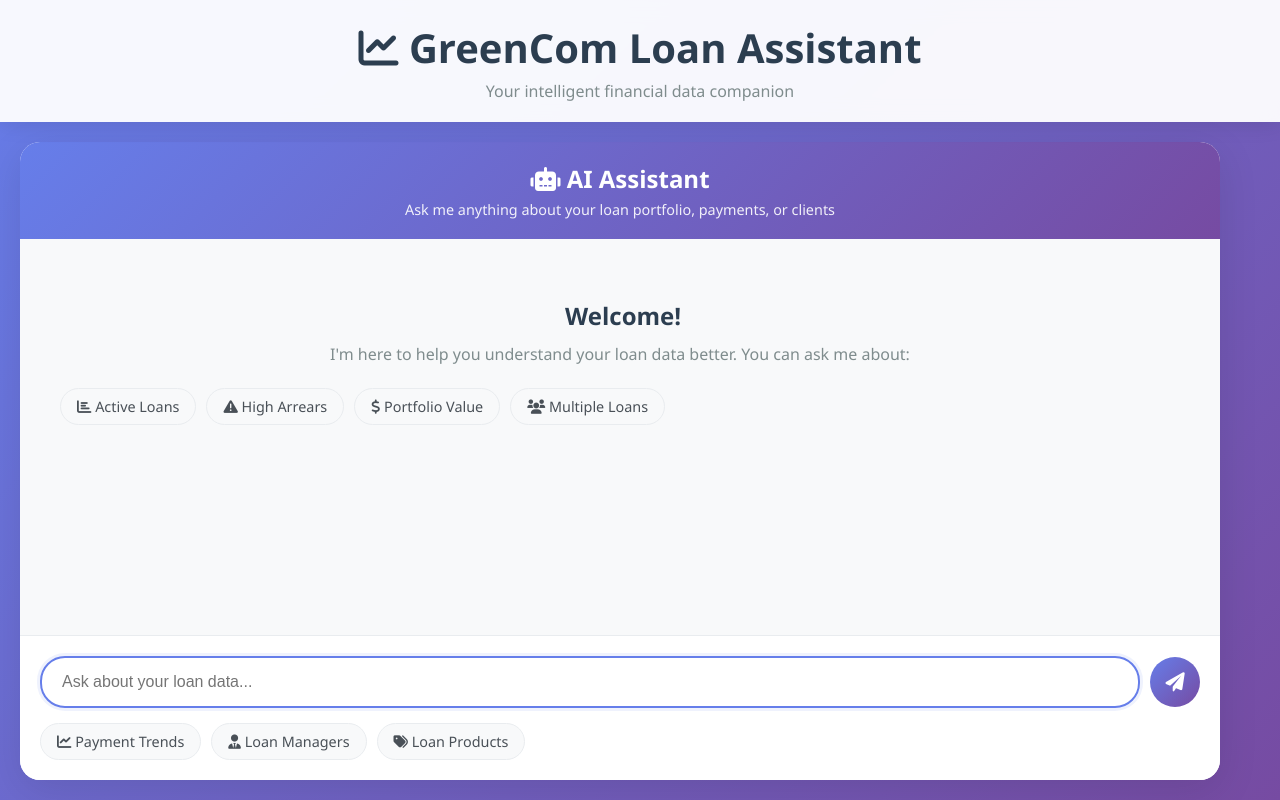
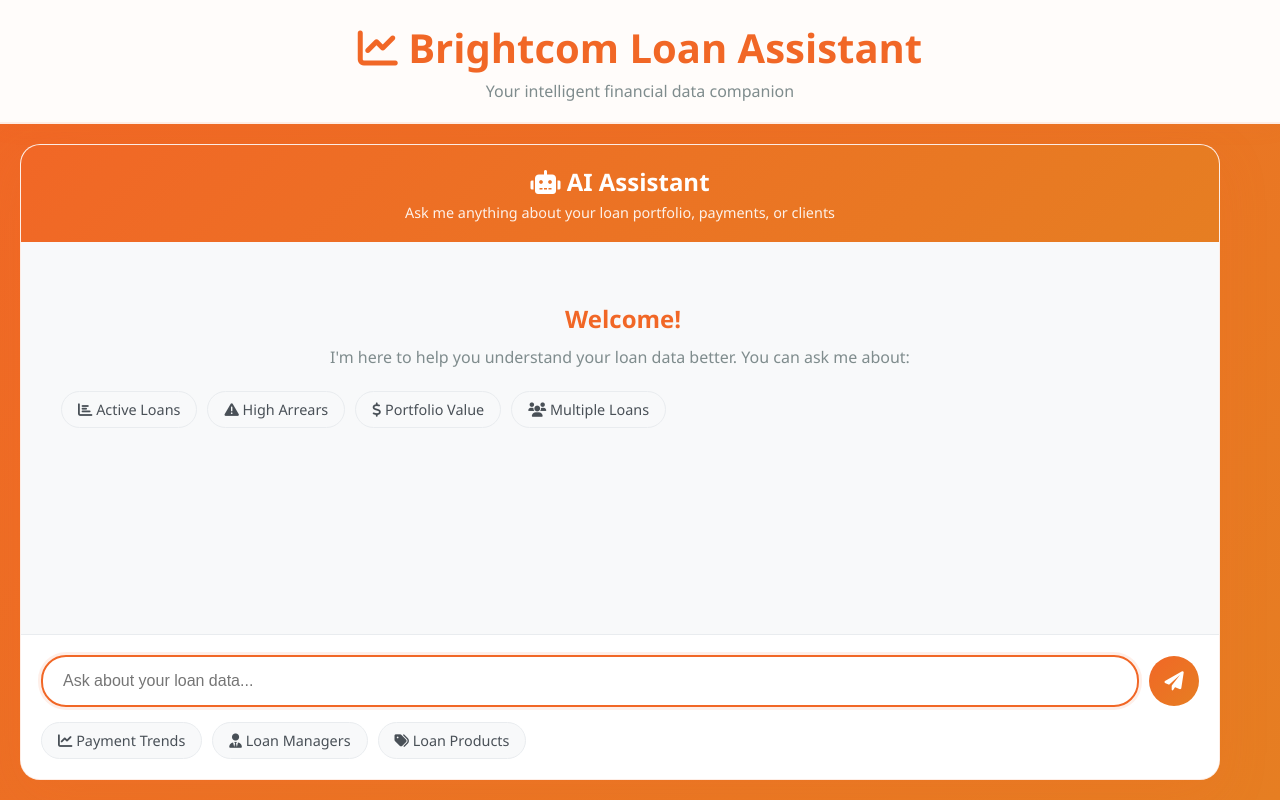
Before and after one commit to Leooruko/loan_agent_api, a Flask app: page / in a window 1280 px wide. Run offline with Flask 3, Linux system fonts and the light colour scheme.

Commit message:
"rebranded to Brightcom"

```diff
--- a/app.py
+++ b/app.py
@@ -97,14 +97,14 @@ def health_check():
     return jsonify({
         "status": "healthy",
         "timestamp": datetime.now().isoformat(),
-        "service": "GreenCom Loan Assistant API"
+        "service": "Brightcom Loan Assistant API"
     })
 
 @app.route("/api/info", methods=['GET'])
 def api_info():
     """API information endpoint"""
     return jsonify({
-        "name": "GreenCom Loan Assistant API",
+        "name": "Brightcom Loan Assistant API",
         "version": "1.0.0",
         "description": "AI-powered loan data analysis and insights",
         "capabilities": [
--- a/config.py
+++ b/config.py
@@ -28,7 +28,7 @@ DATA_CONFIG = {
 
 # UI Configuration
 UI_CONFIG = {
-    'APP_TITLE': 'GreenCom Loan Assistant',
+    'APP_TITLE': 'Brightcom Loan Assistant',
     'APP_DESCRIPTION': 'Your intelligent financial data companion',
     'WELCOME_MESSAGE': "I'm here to help you understand your loan data better. You can ask me about:",
     'SUGGESTIONS': [
--- a/start.py
+++ b/start.py
@@ -90,7 +90,7 @@ def install_dependencies():
 
 def start_application():
     """Start the Flask application"""
-    print("\n🚀 Starting GreenCom Loan Assistant...")
+    print("\n🚀 Starting Brightcom Loan Assistant...")
     print("=" * 50)
 
     try:
@@ -113,7 +113,7 @@ def start_application():
 
 def main():
     """Main startup function"""
-    print("🏦 GreenCom Loan Assistant - Startup")
+    print("🏦 Brightcom Loan Assistant - Startup")
     print("=" * 50)
 
     # Check Python version
--- a/templates/index.html
+++ b/templates/index.html
@@ -3,7 +3,7 @@
 <head>
   <meta charset="UTF-8" />
   <meta name="viewport" content="width=device-width, initial-scale=1.0" />
-  <title>GreenCom Loan Assistant</title>
+  <title>Brightcom Loan Assistant</title>
   <link href="https://cdnjs.cloudflare.com/ajax/libs/font-awesome/6.0.0/css/all.min.css" rel="stylesheet">
 
   <style>
@@ -15,23 +15,24 @@
 
     body {
       font-family: 'Segoe UI', Tahoma, Geneva, Verdana, sans-serif;
-      background: linear-gradient(135deg, #667eea 0%, #764ba2 100%);
+      background: linear-gradient(135deg, #f16726 0%, #e67e22 100%);
       height: 100vh;
       display: flex;
       flex-direction: column;
     }
 
     .header {
-      background: rgba(255, 255, 255, 0.95);
+      background: rgba(255, 255, 255, 0.98);
       backdrop-filter: blur(10px);
       padding: 20px;
       text-align: center;
-      box-shadow: 0 2px 20px rgba(0, 0, 0, 0.1);
+      box-shadow: 0 2px 20px rgba(241, 103, 38, 0.1);
       z-index: 100;
+      border-bottom: 2px solid rgba(241, 103, 38, 0.1);
     }
 
     .header h1 {
-      color: #2c3e50;
+      color: #f16726;
       font-size: 2.5rem;
       font-weight: 700;
       margin-bottom: 5px;
@@ -50,16 +51,17 @@
       max-width: 1200px;
       margin: 0 auto;
       width: 100%;
-      background: rgba(255, 255, 255, 0.95);
+      background: rgba(255, 255, 255, 0.98);
       backdrop-filter: blur(10px);
       border-radius: 20px;
       margin: 20px;
-      box-shadow: 0 10px 40px rgba(0, 0, 0, 0.1);
+      box-shadow: 0 15px 50px rgba(241, 103, 38, 0.15);
+      border: 1px solid rgba(241, 103, 38, 0.1);
       overflow: hidden;
     }
 
     .chat-header {
-      background: linear-gradient(135deg, #667eea 0%, #764ba2 100%);
+      background: linear-gradient(135deg, #f16726 0%, #e67e22 100%);
       color: white;
       padding: 20px;
       text-align: center;
@@ -106,12 +108,12 @@
     }
 
     .message.user .message-avatar {
-      background: linear-gradient(135deg, #667eea 0%, #764ba2 100%);
+      background: linear-gradient(135deg, #f16726 0%, #e67e22 100%);
       color: white;
     }
 
     .message.bot .message-avatar {
-      background: linear-gradient(135deg, #2ecc71 0%, #27ae60 100%);
+      background: linear-gradient(135deg, #27ae60 0%, #2ecc71 100%);
       color: white;
     }
 
@@ -125,7 +127,7 @@
     }
 
     .message.user .message-content {
-      background: linear-gradient(135deg, #667eea 0%, #764ba2 100%);
+      background: linear-gradient(135deg, #f16726 0%, #e67e22 100%);
       color: white;
       border-bottom-right-radius: 5px;
     }
@@ -161,7 +163,7 @@
       width: 8px;
       height: 8px;
       border-radius: 50%;
-      background: #667eea;
+      background: #f16726;
       animation: typing 1.4s infinite ease-in-out;
     }
 
@@ -192,9 +194,9 @@
     }
 
     .chat-input:focus {
-      border-color: #667eea;
+      border-color: #f16726;
       background: white;
-      box-shadow: 0 0 0 3px rgba(102, 126, 234, 0.1);
+      box-shadow: 0 0 0 3px rgba(241, 103, 38, 0.1);
     }
 
     .send-button {
@@ -202,7 +204,7 @@
       height: 50px;
       border: none;
       border-radius: 50%;
-      background: linear-gradient(135deg, #667eea 0%, #764ba2 100%);
+      background: linear-gradient(135deg, #f16726 0%, #e67e22 100%);
       color: white;
       font-size: 1.2rem;
       cursor: pointer;
@@ -214,7 +216,7 @@
 
     .send-button:hover {
       transform: scale(1.05);
-      box-shadow: 0 5px 15px rgba(102, 126, 234, 0.4);
+      box-shadow: 0 5px 15px rgba(241, 103, 38, 0.4);
     }
 
     .send-button:disabled {
@@ -242,9 +244,9 @@
     }
 
     .suggestion-chip:hover {
-      background: #667eea;
+      background: #f16726;
       color: white;
-      border-color: #667eea;
+      border-color: #f16726;
     }
 
     .welcome-message {
@@ -254,7 +256,7 @@
     }
 
     .welcome-message h3 {
-      color: #2c3e50;
+      color: #f16726;
       margin-bottom: 10px;
       font-size: 1.5rem;
     }
@@ -333,7 +335,7 @@
 
 <body>
   <div class="header">
-    <h1><i class="fas fa-chart-line"></i> GreenCom Loan Assistant</h1>
+    <h1><i class="fas fa-chart-line"></i> Brightcom Loan Assistant</h1>
     <p>Your intelligent financial data companion</p>
   </div>
 
--- a/utils.py
+++ b/utils.py
@@ -14,7 +14,7 @@ memory = ConversationBufferMemory(return_messages=True)
 llm = Ollama(
     model = AI_CONFIG['MODEL_NAME'],
     system='''
-    You are a friendly and helpful AI assistant for Greencom Solutions Ltd, specializing in loan and financial data analysis. You help users understand their loan portfolio, payment trends, and financial insights.
+    You are a friendly and helpful AI assistant for Brightcom, specializing in loan and financial data analysis. You help users understand their loan portfolio, payment trends, and financial insights.
 
     Your role is to:
     - Answer questions about loan data in a clear, conversational way
```
Also changed, not shown: README.md.
